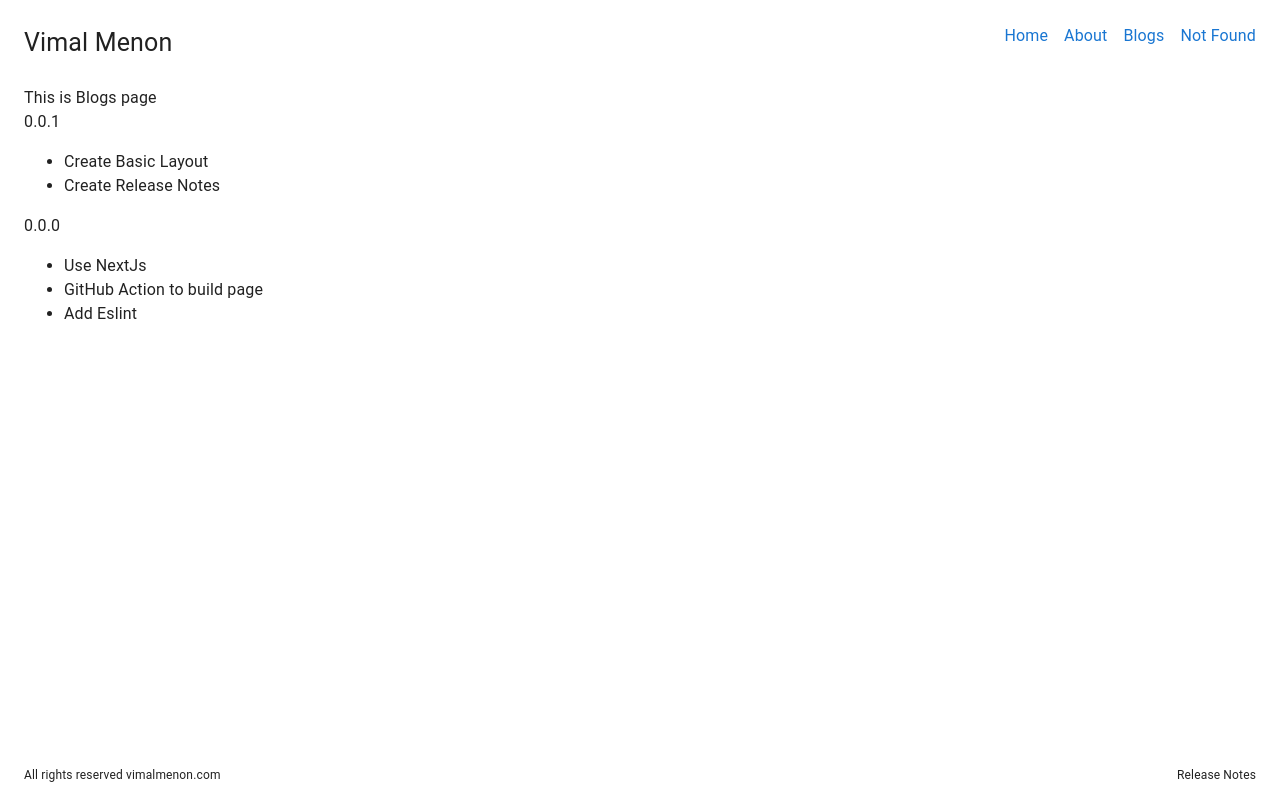
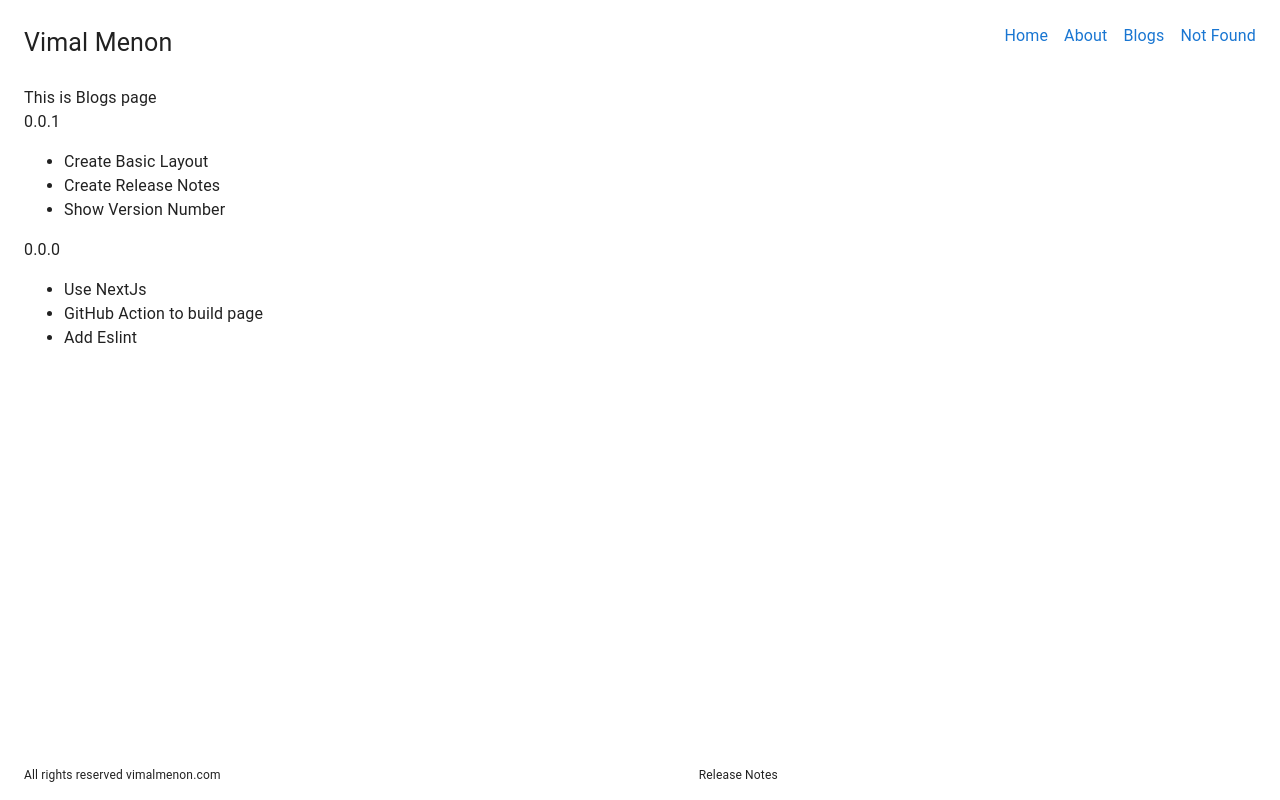
Before and after one commit to vimalmenon/vimalmenon.github.io, a Next.js app: page /release-notes in a window 1280 px wide. Built offline with nearby package versions, Linux system fonts and the light colour scheme; what @mui/material-nextjs would draw is missing.

Commit message:
updated footer in footer

```diff
--- a/package.json
+++ b/package.json
@@ -1,6 +1,6 @@
 {
   "name": "test",
-  "version": "0.1.0",
+  "version": "0.0.1",
   "private": true,
   "scripts": {
     "dev": "next dev --turbopack",
--- a/src/app/release-notes/page.tsx
+++ b/src/app/release-notes/page.tsx
@@ -15,6 +15,7 @@ const Page: React.FC = () => {
         <ul>
           <li>Create Basic Layout</li>
           <li>Create Release Notes</li>
+          <li>Show Version Number</li>
         </ul>
       </div>
       <div>
--- a/src/common/Footer/Footer.component.tsx
+++ b/src/common/Footer/Footer.component.tsx
@@ -3,14 +3,16 @@ import MuiLink from '@mui/material/Link';
 import Link from 'next/link';
 
 export const Footer: React.FC = () => {
+    const version = process.env.npm_package_version
   return (
     <Box component="footer" sx={{ display: 'flex', marginY: 2, justifyContent: 'space-between' }}>
-      <span style={{ fontSize: '12px' }}>All rights reserved vimalmenon.com</span>
+      <span style={{ fontSize: '12px' }}>All rights reserved vimalmenon.com </span>
       <span style={{ fontSize: '12px' }}>
         <MuiLink component={Link} href="/release-notes" underline="none" sx={{ color: 'inherit' }}>
           Release Notes
         </MuiLink>
       </span>
+      <span style={{ fontSize: '12px' }}>{version}</span>
     </Box>
   );
 };
```
Also changed, not shown: 1 other file (tests, documents, lock files or other folders).
